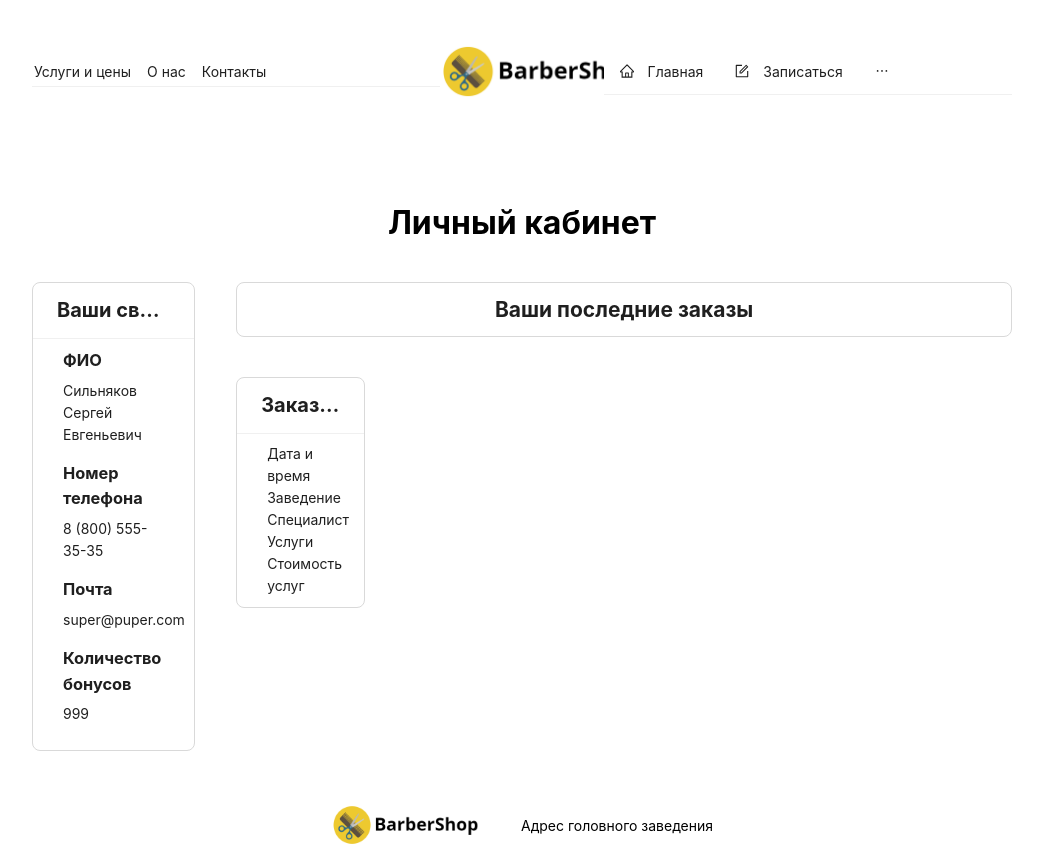
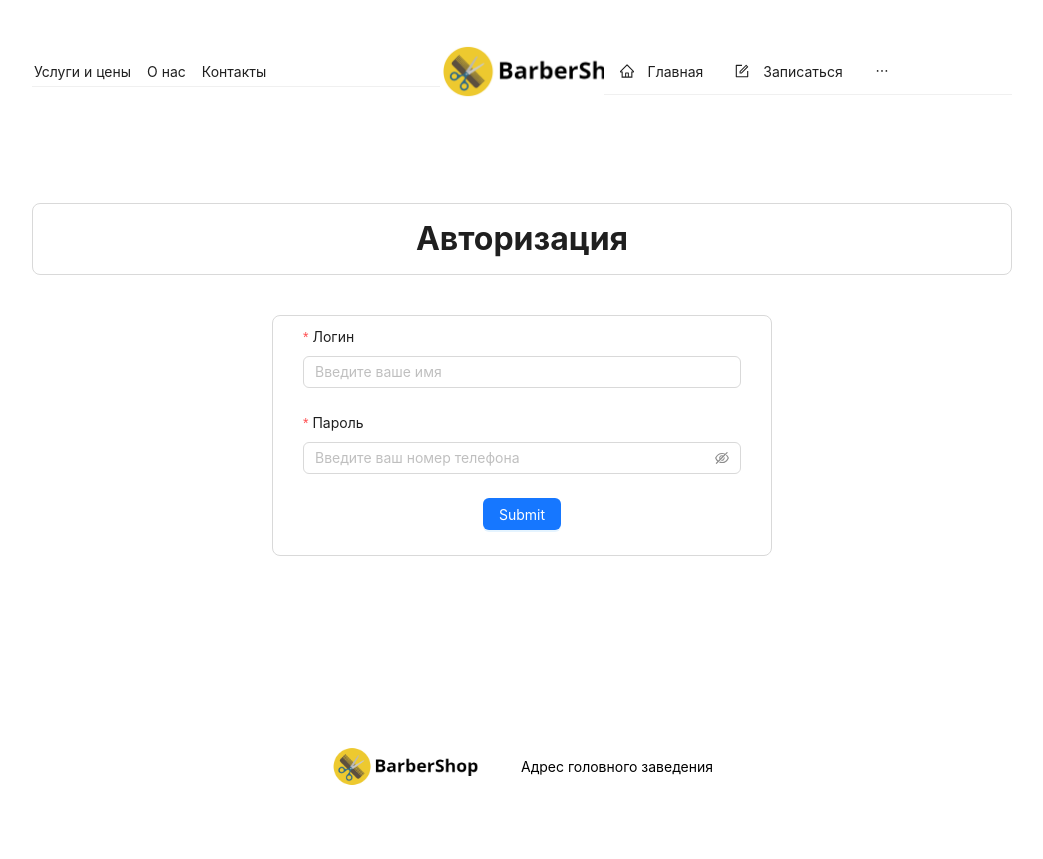
Before and after one commit to ShizoFpeNuK/frontend, a React (Create React App) app: page /auth in a window 1280 px wide. Shown: the whole page, without its empty margins (118-1161 px from the left). After the commit the page ends 800 px from the top, so only its background shows below. Built offline with nearby package versions, Linux system fonts and the light colour scheme.

Commit message:
for login

```diff
--- /dev/null
+++ b/src/components/AuthForm.tsx
@@ -0,0 +1,68 @@
+import { IUser } from "../options/model/user.model";
+import { useForm } from "antd/es/form/Form";
+import { CardBodyForm, CardForm } from "../style/typescript/cardForm";
+import { Button, Card, Checkbox, Form, Input } from "antd";
+import LoginServices from "../services/login.service";
+import loginStore from "../store/LoginStoreClass";
+
+
+export const AuthForm = () => {
+  const [form] = useForm();
+
+
+  const onFinish = async (values: IUser) => {
+    await LoginServices.login(values.username, values.password)
+      .then(() => loginStore.setIsLogin(true))
+      .catch(() => console.log("Не залогинились"));
+    form.resetFields();
+  }
+
+  const onFinishFailed = (errorInfo: any) => {
+    console.log('Failed:', errorInfo);
+  };
+
+
+  return (
+    <Card style={CardForm} bodyStyle={CardBodyForm}>
+      <Form layout="vertical" form={form}
+        initialValues={{ remember: true }}
+        onFinish={onFinish}
+        onFinishFailed={onFinishFailed}
+        autoComplete="off"
+      >
+        <Form.Item
+          label="Логин"
+          name="username"
+          rules={[
+            {
+              required: true,
+              message: "Это поле является обязательным!",
+            },
+          ]}
+        >
+          <Input placeholder="Введите ваше имя" />
+        </Form.Item>
+        <Form.Item
+          label="Пароль"
+          name="password"
+          rules={[
+            {
+              required: true,
+              message: "Это поле является обязательным!",
+            },
+          ]}
+        >
+          <Input.Password placeholder="Введите ваш номер телефона" />
+        </Form.Item>
+
+        {/* <Form.Item name="remember" valuePropName="checked" style={{marginBottom: "10px"}}>
+          <Checkbox>Remember me</Checkbox>
+        </Form.Item> */}
+
+        <Form.Item style={{ marginBottom: "15px" }}>
+          <Button type="primary" onClick={form.submit}> Submit </Button>
+        </Form.Item>
+      </Form>
+    </Card>
+  )
+}
--- /dev/null
+++ b/src/options/model/user.model.ts
@@ -0,0 +1,6 @@
+
+
+export interface IUser {
+  username: string,
+  password: string,
+}
--- a/src/pages/Auth.tsx
+++ b/src/pages/Auth.tsx
@@ -1,12 +1,28 @@
 import '../style/css/auth.css';
+import '../style/css/main.css';
+import { AuthForm } from '../components/AuthForm';
 import { CardChecks } from "../components/CardChecks";
 import { Card, Col, Row } from "antd";
 import { CardAuth, CardBodyAuth, CardTitleAuth } from "../style/typescript/cardAuth";
+import loginStore from '../store/LoginStoreClass';
+import { observer } from 'mobx-react';
 
 
-export const Auth = () => {
+export const Auth = observer(() => {
   return (
     <div className="auth_page">
+      {!loginStore.isLogin &&
+        <div className="">
+          <h1 className="auth_header title--border"> Авторизация </h1>
+          <div className="auth_form">
+            <AuthForm />
+          </div>
+        </div>
+      }
+
+
+      {/* {loginStore.isLogin &&
+        <div className="">
           <h1 className="auth_header"> Личный кабинет </h1>
           <Row className="auth_row">
             <Col className="auth_user_info" span={4}>
@@ -39,5 +55,11 @@ export const Auth = () => {
             </Col>
           </Row>
         </div>
+      } */}
+
+      {loginStore.isLogin &&
+      <div> Ку-ку </div>
+      }
+    </div>
   )
-};
+});
--- /dev/null
+++ b/src/services/login.service.ts
@@ -0,0 +1,21 @@
+import axios from "axios";
+
+
+export default class LoginServices {
+  static pathDefault: string = "/login";
+
+
+  static async login(username: string, password: string) {
+    await axios.post(this.pathDefault,
+      {
+        username: username,
+        password: password,
+      },
+      {
+        headers: {
+          'Content-Type': 'application/x-www-form-urlencoded'
+        },
+      }
+    );
+  }
+}
--- a/src/store/LoginStoreClass.ts
+++ b/src/store/LoginStoreClass.ts
@@ -1,4 +1,3 @@
-import axios from "axios";
 import { makeAutoObservable } from "mobx";
 
 
@@ -10,28 +9,11 @@ class LoginStoreClass {
   }
 
 
-  async login() {
-    await axios.post("/login",
-      {
-        username: "vas",
-        password: "123"
-      },
-      {
-        headers: {
-          'Content-Type': 'application/x-www-form-urlencoded'
-        },
-      }
-    );
-
-    this.setIsLogin();
-  }
-
-
-  setIsLogin() {
-    this.isLogin = true;
+  setIsLogin(boolean: boolean) {
+    this.isLogin = boolean;
   }
 };
 
 
-const login = new LoginStoreClass();
-export default login;
+const loginStore = new LoginStoreClass();
+export default loginStore;
```
Lines whose indentation alone changed are shown as unchanged.
